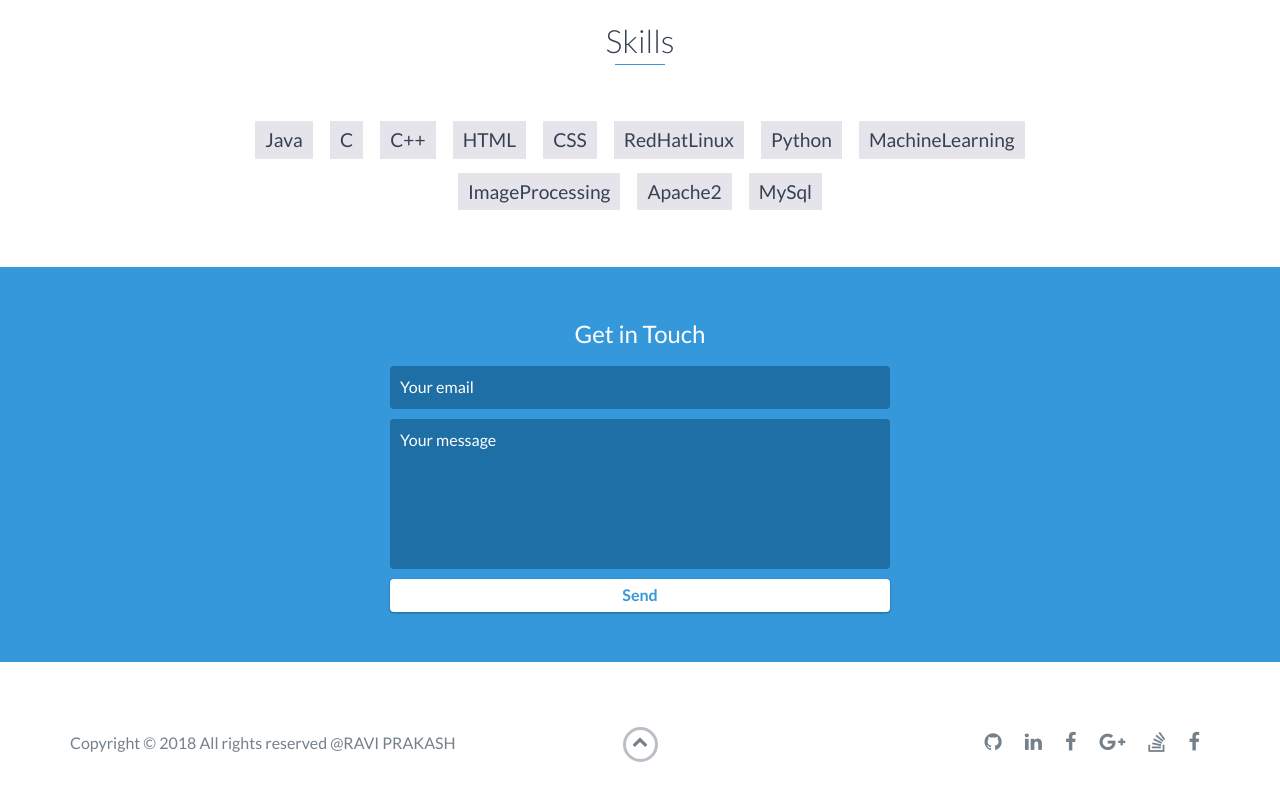
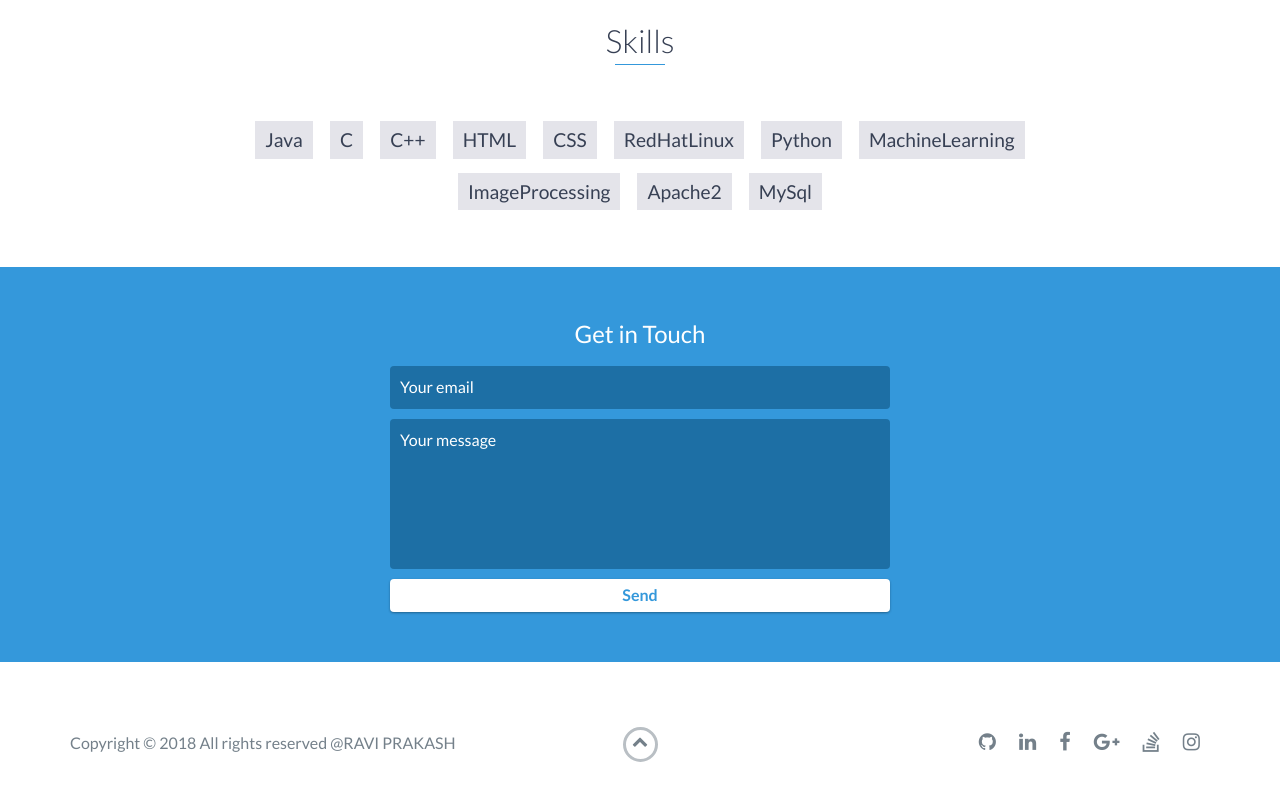
Before and after one commit to theraviprakash/theraviprakash.github.io, a plain HTML site: page index.html in a window 1280 px wide. Shown: the part 3685-4485 px from the top of the page. Drawn offline with nearby package versions, Linux system fonts and the light colour scheme.

Commit message:
link update

```diff
--- a/index.html
+++ b/index.html
@@ -315,7 +315,7 @@ implementation of HDFS cluster for storing data and analysing it into datascienc
                             <a href="https://stackoverflow.com/story/raviprakash11" target="_blank"><i class="fa fa-stack-overflow" aria-hidden="true"></i></a>
                         </li>
 			<li>
-                            <a href="https://www.facebook.com/ravi1prakash8" target="_blank"><i class="fa fa-facebook" aria-hidden="true"></i></a>
+                            <a href="https://www.instagram.com/__raviprakash/" target="_blank"><i class="fa fa-instagram" aria-hidden="true"></i></a>
                         </li>
                     </ul>
                 </div>
```
